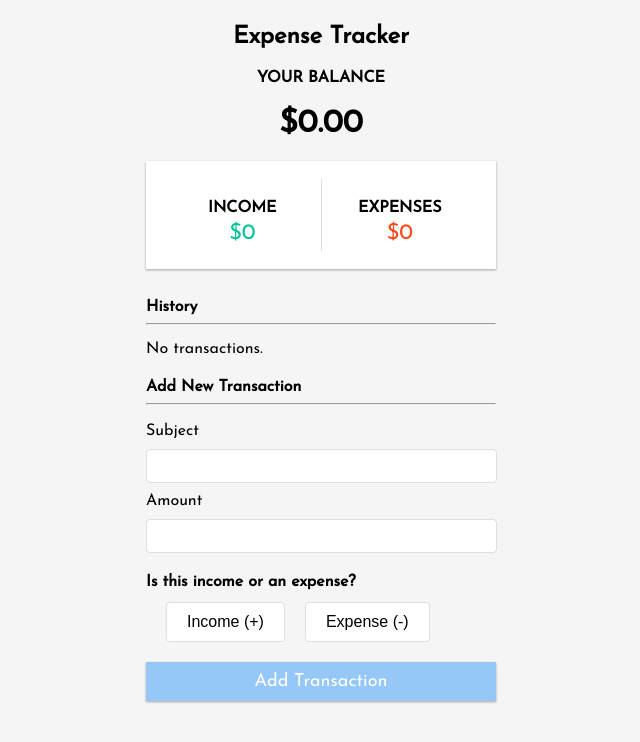
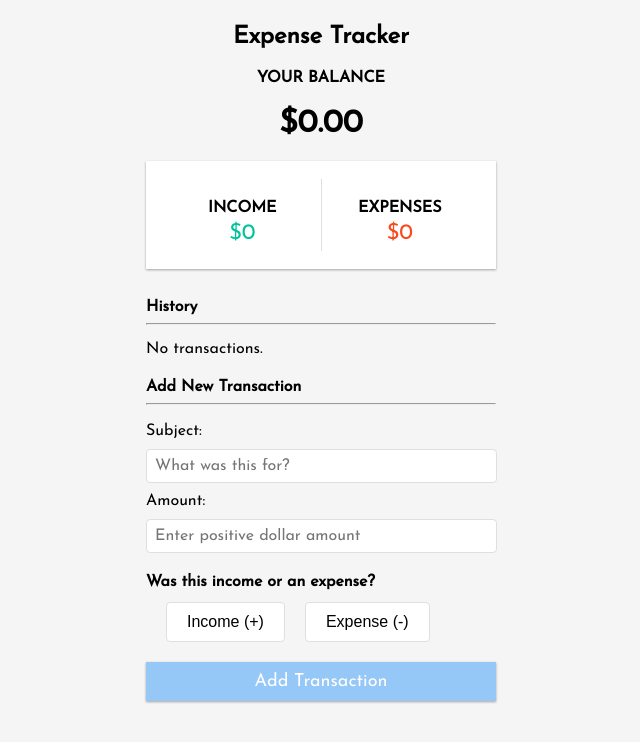
Before and after one commit to dougschallmoser/expense-tracker, a React (Create React App) app: page / in a window 1280 px wide. Shown: the top 742 px of the page, without its empty margins (319-959 px from the left). Built offline with nearby package versions, Linux system fonts and the light colour scheme.

Commit message:
add min value to number input field

```diff
--- a/src/components/CreateTransaction.js
+++ b/src/components/CreateTransaction.js
@@ -43,14 +43,14 @@ function CreateTransaction() {
       <hr />
       <form onSubmit={handleSubmit}>
         <div>
-          <label>Subject</label>
-          <input type="text" name="subject" value={transaction.subject} onChange={handleChange} />
+          <label>Subject:</label>
+          <input type="text" name="subject" placeholder="What was this for?" value={transaction.subject} onChange={handleChange} />
         </div>
         <div>
-          <label>Amount</label>
-          <input type="number" name="amount" value={transaction.amount} onChange={handleChange} />
+          <label>Amount:</label>
+          <input type="number" min="0" placeholder="Enter positive dollar amount" name="amount" value={transaction.amount} onChange={handleChange} />
         </div>
-        <h4>Is this income or an expense?</h4>
+        <h4>Was this income or an expense?</h4>
         <div className="amount-type">
           <input type="radio" id="income-type" name="type" value="income-type" onChange={handleChange} checked={transaction.type === "income-type"} />
           <label htmlFor="income-type">Income (+)</label>
```
